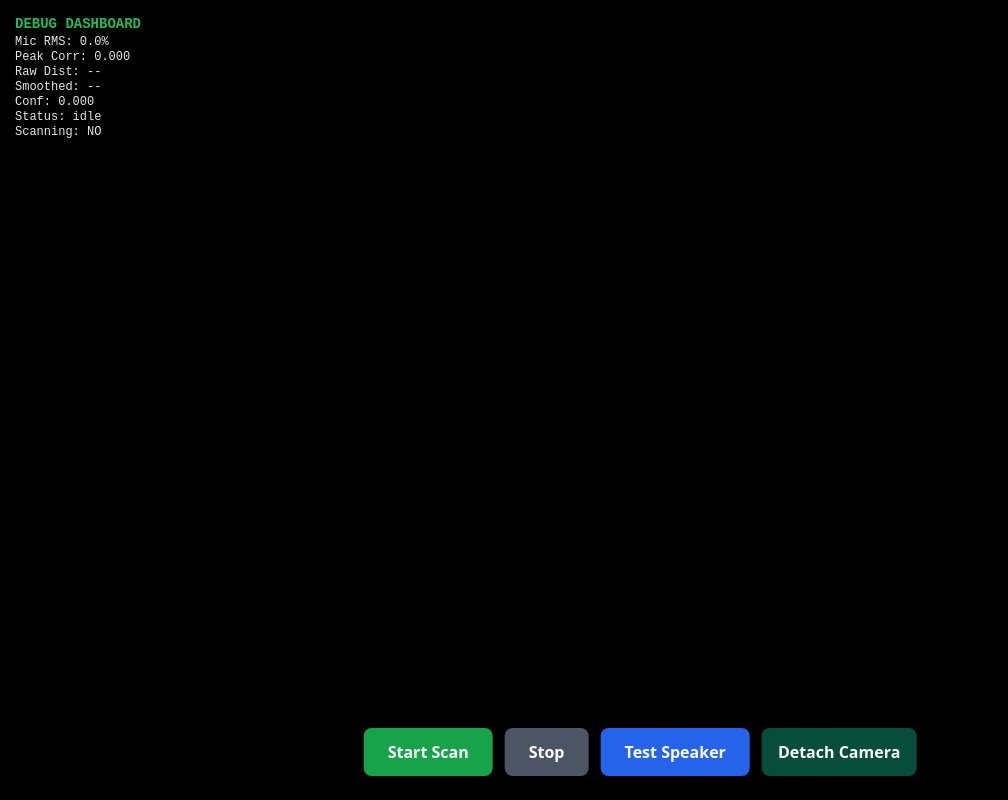
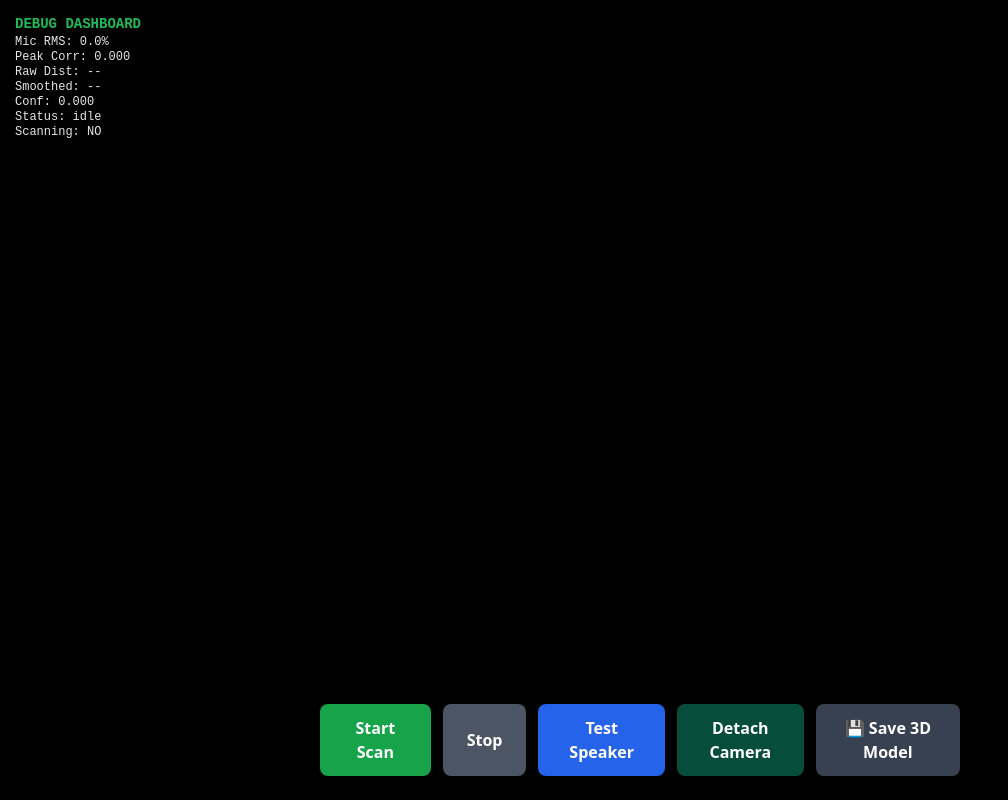
Before and after one commit to meowpher/ECHOSIGHT, a React (Vite) app: page / in a window 1280 px wide. Shown: the whole page, without its empty margins (0-1008 px from the left). Built offline with nearby package versions, Linux system fonts and the light colour scheme; the HTML template or start-up script is replaced by a standard one.

Commit message:
feat: export points to PLY (Save 3D Model)

```diff
--- a/src/App.jsx
+++ b/src/App.jsx
@@ -243,6 +243,32 @@ export default function App() {
     }
   }
 
+  function exportToPLY() {
+    try {
+      if (!points || points.length === 0) {
+        alert('No points to export')
+        return
+      }
+
+      const header = `ply\nformat ascii 1.0\nelement vertex ${points.length}\nproperty float x\nproperty float y\nproperty float z\nend_header\n`
+      const body = points.map(p => `${p.x} ${p.y} ${p.z}`).join('\n')
+      const content = header + body
+
+      const blob = new Blob([content], { type: 'text/plain' })
+      const url = URL.createObjectURL(blob)
+      const a = document.createElement('a')
+      a.href = url
+      a.download = 'room-scan.ply'
+      document.body.appendChild(a)
+      a.click()
+      a.remove()
+      URL.revokeObjectURL(url)
+    } catch (e) {
+      console.error('Export PLY error:', e)
+      alert('Export failed: ' + (e && e.message))
+    }
+  }
+
   return (
     <div className="fixed inset-0 bg-black overflow-hidden">
       {/* Video background */}
@@ -356,6 +382,23 @@ export default function App() {
         >
           {detached ? 'Attach Camera' : 'Detach Camera'}
         </button>
+
+        <button
+          onClick={exportToPLY}
+          disabled={!points || points.length === 0}
+          style={{
+            padding: '12px 18px',
+            backgroundColor: points && points.length ? '#059669' : '#374151',
+            color: 'white',
+            border: 'none',
+            borderRadius: '8px',
+            fontWeight: 'bold',
+            cursor: points && points.length ? 'pointer' : 'not-allowed',
+            boxShadow: '0 4px 6px rgba(0,0,0,0.3)'
+          }}
+        >
+          💾 Save 3D Model
+        </button>
       </div>
     </div>
   )
```
